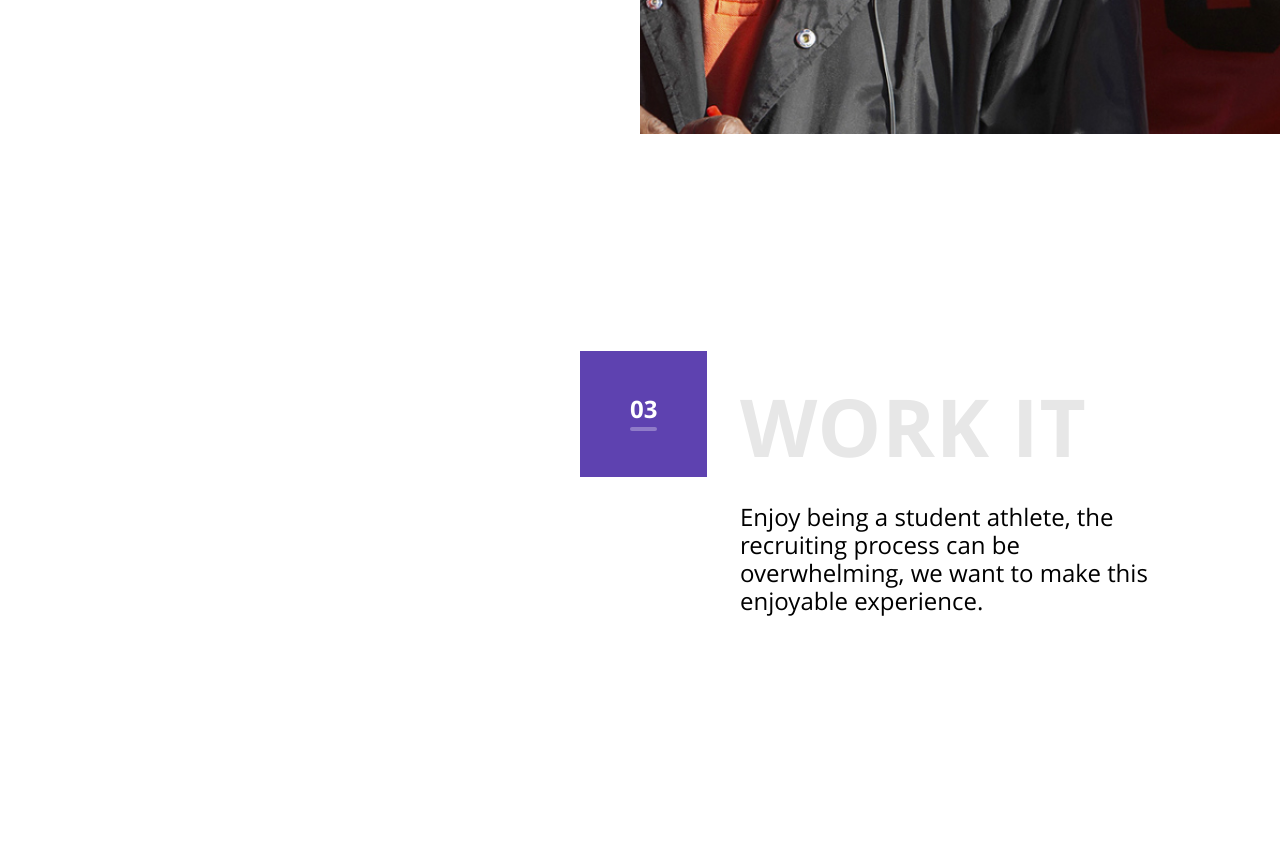
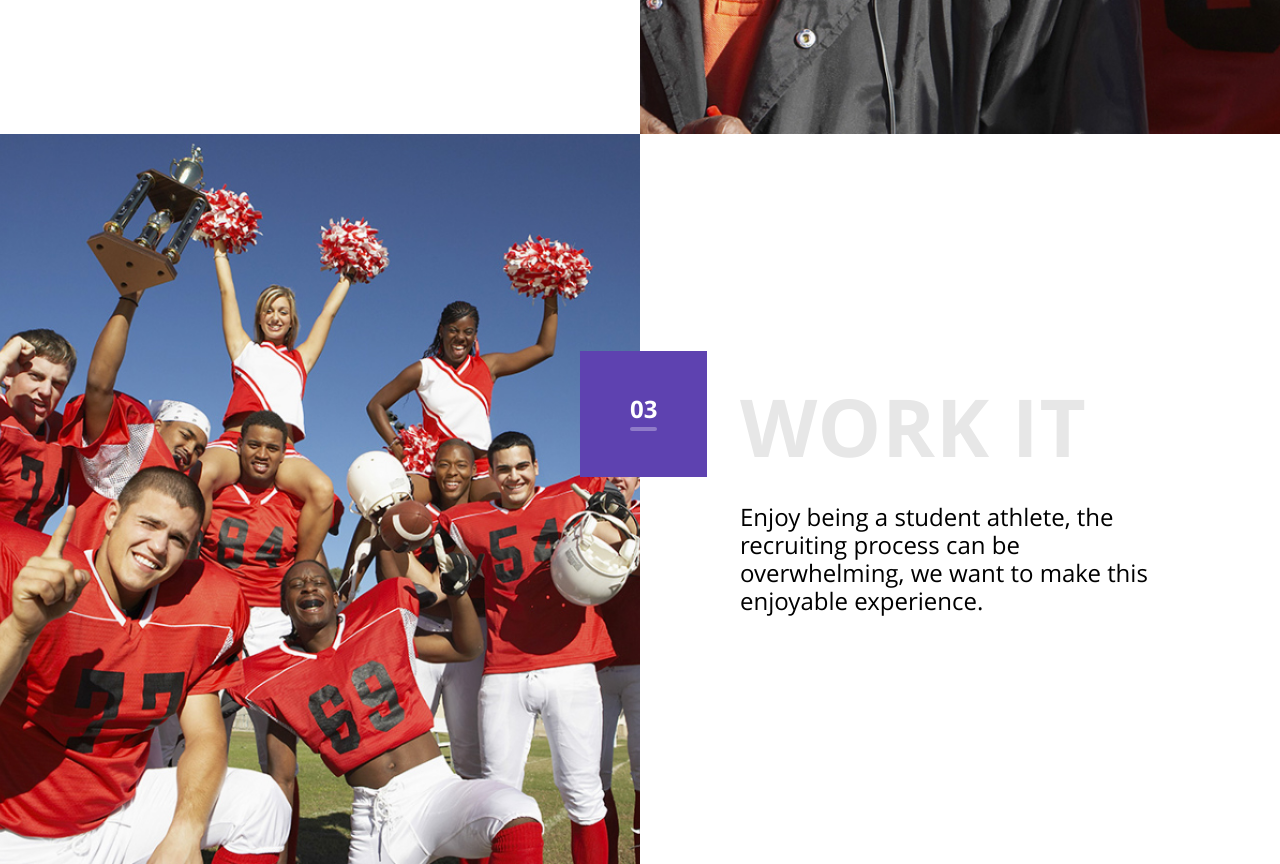
Before and after one commit to Mistel-77/diploma-html, a plain HTML site: page index.html in a window 1280 px wide. Shown: the part 4240-5104 px from the top of the page. Drawn offline with Linux system fonts and the light colour scheme.

Commit message:
Update style.css

```diff
--- a/css/style.css
+++ b/css/style.css
@@ -244,7 +244,7 @@ body {
 }
 
 .work-it .action-img {
-  /*background-image: url("https://mistel-77.github.io/diploma-html/images/work-it_640.jpg");*/
+  background-image: url("https://mistel-77.github.io/diploma-html/images/work-it_640.jpg");
   overflow: hidden;
   background-color: inherit;
 }
@@ -592,9 +592,9 @@ body {
     background-image: url("https://mistel-77.github.io/diploma-html/images/find-contact.jpg");
   }
 
- /* .work-it .action-img {
+  .work-it .action-img {
     background-image: url("https://mistel-77.github.io/diploma-html/images/work-it.jpg");
-  }*/
+  }
 
   .action-text {
     padding-bottom: 72px;
@@ -720,9 +720,9 @@ body {
     background-image: url("https://mistel-77.github.io/diploma-html/images/find-contact_1024.jpg");
   }
 
- /* .work-it .action-img {
+  .work-it .action-img {
     background-image: url("https://mistel-77.github.io/diploma-html/images/work-it_1024.jpg");
-  }*/
+  }
 
   .action-text {
     box-sizing: border-box;
```
